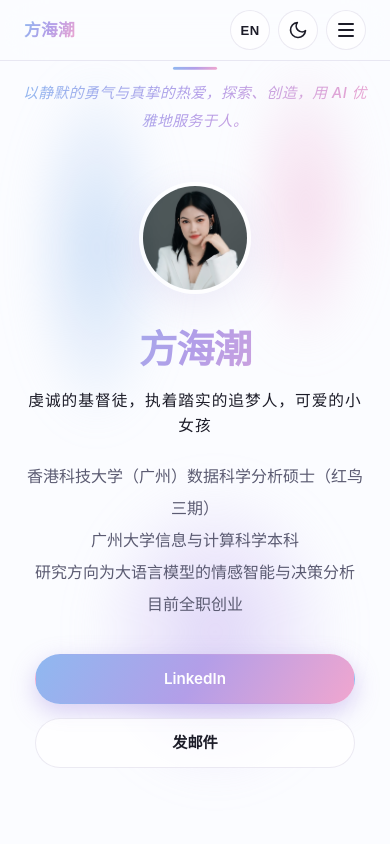
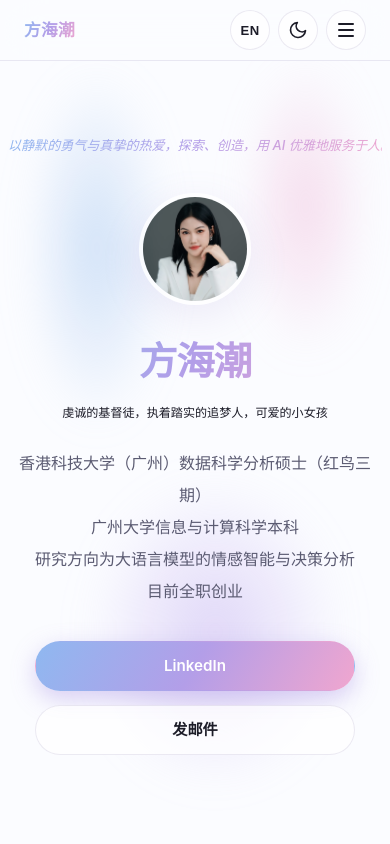
Before and after one commit to fhcfancy/MyPage, a plain HTML site: page index.html in a window 390 px wide. Shown: the top 844 px of the page. Drawn offline with Linux system fonts and the light colour scheme.

Commit message:
将 Hero 标语与身份行居中展示，并确保中英文单行显示与手机端适配。
Co-authored-by: Cursor <cursoragent@cursor.com>

```diff
--- a/css/style.css
+++ b/css/style.css
@@ -223,18 +223,33 @@ a { color: inherit; text-decoration: none; }
   0% { transform: translate3d(0,0,0) scale(1); }
   100% { transform: translate3d(0, -14px, 0) scale(1.05); }
 }
+.hero__inner {
+  position: relative;
+  z-index: 1;
+  width: 100%;
+  max-width: 960px;
+  padding: 0 12px;
+}
+.hero__line {
+  width: 100%;
+  overflow-x: auto;
+  scrollbar-width: none;
+  -webkit-overflow-scrolling: touch;
+  text-align: center;
+}
+.hero__line::-webkit-scrollbar { display: none; }
+.hero__line--slogan { margin-bottom: 36px; }
+.hero__line--tagline { margin-top: 18px; }
 .hero__slogan {
-  position: absolute;
-  top: 96px;
-  left: clamp(20px, 6vw, 80px);
-  z-index: 1;
-  max-width: 280px;
-  text-align: left;
-  font-size: 1.02rem;
+  display: inline-block;
+  margin: 0;
+  text-align: center;
+  white-space: nowrap;
+  font-size: clamp(0.78rem, 2.6vw, 1.12rem);
   font-style: italic;
   font-weight: 500;
-  line-height: 2;
-  letter-spacing: 0.5px;
+  line-height: 1.5;
+  letter-spacing: 0.3px;
   background: var(--grad);
   -webkit-background-clip: text;
   background-clip: text;
@@ -244,17 +259,16 @@ a { color: inherit; text-decoration: none; }
 .hero__slogan::before {
   content: "";
   display: block;
-  width: 44px;
+  width: 56px;
   height: 3px;
   border-radius: 3px;
   background: var(--grad);
-  margin-bottom: 14px;
+  margin: 0 auto 16px;
 }
 @keyframes sloganFloat {
   from { transform: translateY(0); }
-  to { transform: translateY(-12px); }
+  to { transform: translateY(-8px); }
 }
-.hero__inner { position: relative; z-index: 1; max-width: 760px; }
 .hero__avatar {
   width: 132px; height: 132px;
   border-radius: 50%;
@@ -280,11 +294,13 @@ a { color: inherit; text-decoration: none; }
   -webkit-text-fill-color: transparent;
 }
 .hero__tagline {
-  margin: 18px auto 0;
-  max-width: 620px;
-  font-size: 1.08rem;
+  display: inline-block;
+  margin: 0;
+  text-align: center;
+  white-space: nowrap;
+  font-size: clamp(0.78rem, 2.4vw, 1.08rem);
   font-weight: 500;
-  letter-spacing: 1px;
+  letter-spacing: 0.5px;
   color: var(--text);
 }
 .hero__intro {
@@ -625,23 +641,18 @@ a { color: inherit; text-decoration: none; }
   .nav__links a { padding: 10px 0; font-size: 1rem; }
   .nav__burger { display: inline-flex; }
 }
-@media (max-width: 860px) {
-  .hero__slogan {
-    top: 78px;
-    left: 20px;
-    right: 20px;
-    max-width: none;
-    text-align: center;
-    font-size: 0.92rem;
-    line-height: 1.9;
-  }
-  .hero__slogan::before { margin: 0 auto 10px; }
+@media (max-width: 768px) {
+  .hero__slogan { font-size: clamp(0.68rem, 3.1vw, 0.98rem); letter-spacing: 0; }
+  .hero__tagline { font-size: clamp(0.68rem, 2.9vw, 1rem); letter-spacing: 0; }
 }
 @media (max-width: 520px) {
   .section { padding: 68px 20px; }
   .photos__grid { column-count: 1; }
-  .hero__tagline { font-size: 0.98rem; }
-  .hero { padding: 170px 20px 64px; }
+  .hero { padding: 100px 8px 64px; }
+  .hero__inner { padding: 0; }
+  .hero__line--slogan { margin-bottom: 28px; }
+  .hero__slogan { font-size: clamp(0.58rem, 3.35vw, 0.82rem); }
+  .hero__tagline { font-size: clamp(0.58rem, 3.1vw, 0.8rem); }
   .hero__avatar { width: 112px; height: 112px; }
   .recruit-card { padding: 28px 22px; }
   .timeline { padding-left: 22px; }
--- a/index.html
+++ b/index.html
@@ -45,11 +45,15 @@
     <!-- Hero -->
     <section class="hero" id="hero">
       <div class="hero__glow"></div>
-      <p class="hero__slogan" id="heroSlogan"></p>
       <div class="hero__inner">
+        <div class="hero__line hero__line--slogan">
+          <p class="hero__slogan" id="heroSlogan"></p>
+        </div>
         <img class="hero__avatar" id="heroAvatar" src="assets/profile.jpg" alt="avatar" width="132" height="132" />
         <h1 class="hero__name" id="heroName"></h1>
-        <p class="hero__tagline" id="heroTagline"></p>
+        <div class="hero__line hero__line--tagline">
+          <p class="hero__tagline" id="heroTagline"></p>
+        </div>
         <p class="hero__intro" id="heroIntro"></p>
         <div class="hero__cta">
           <a class="btn btn--primary" id="heroLinkedin" href="#" target="_blank" rel="noopener" data-i18n="hero.linkedin">LinkedIn</a>
```
